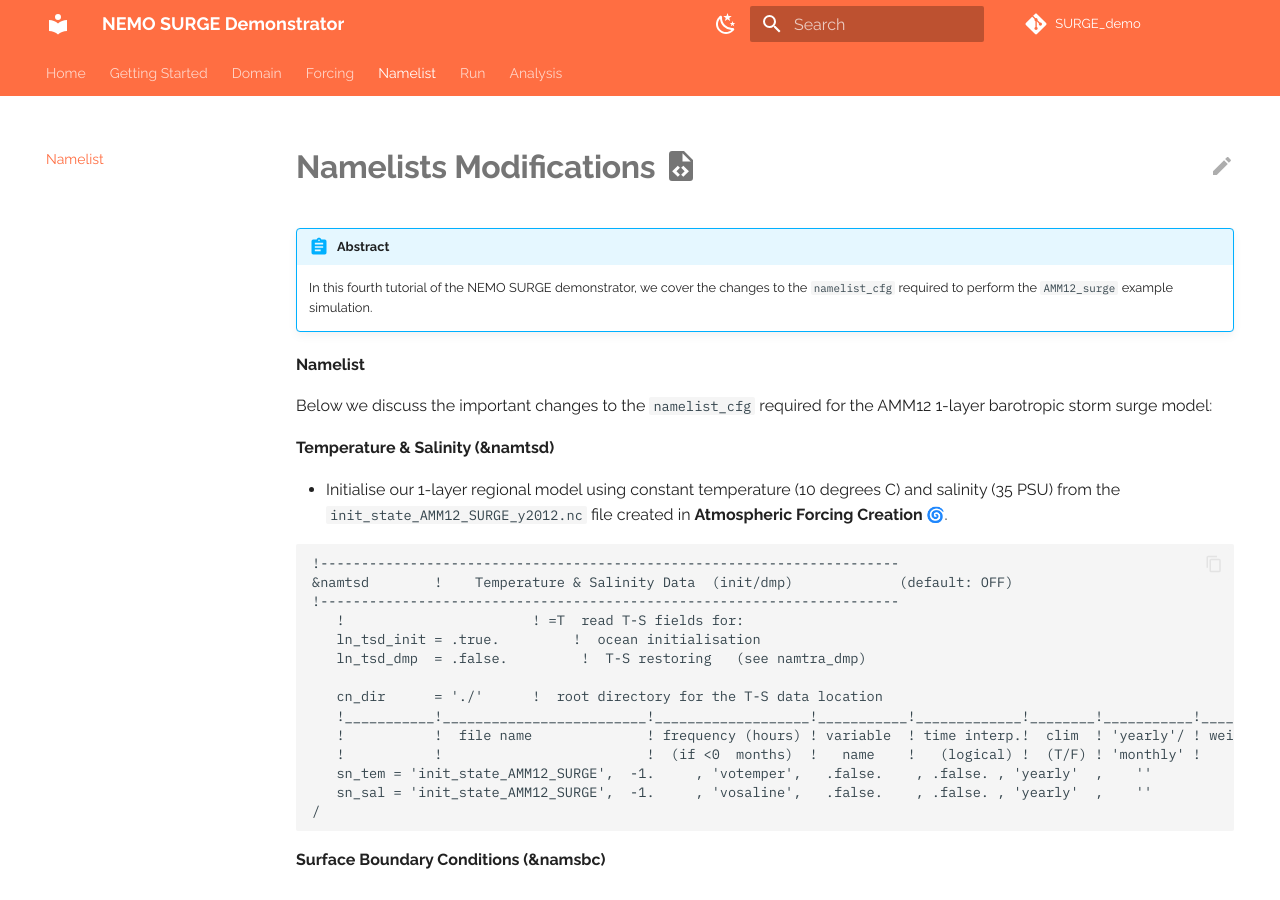
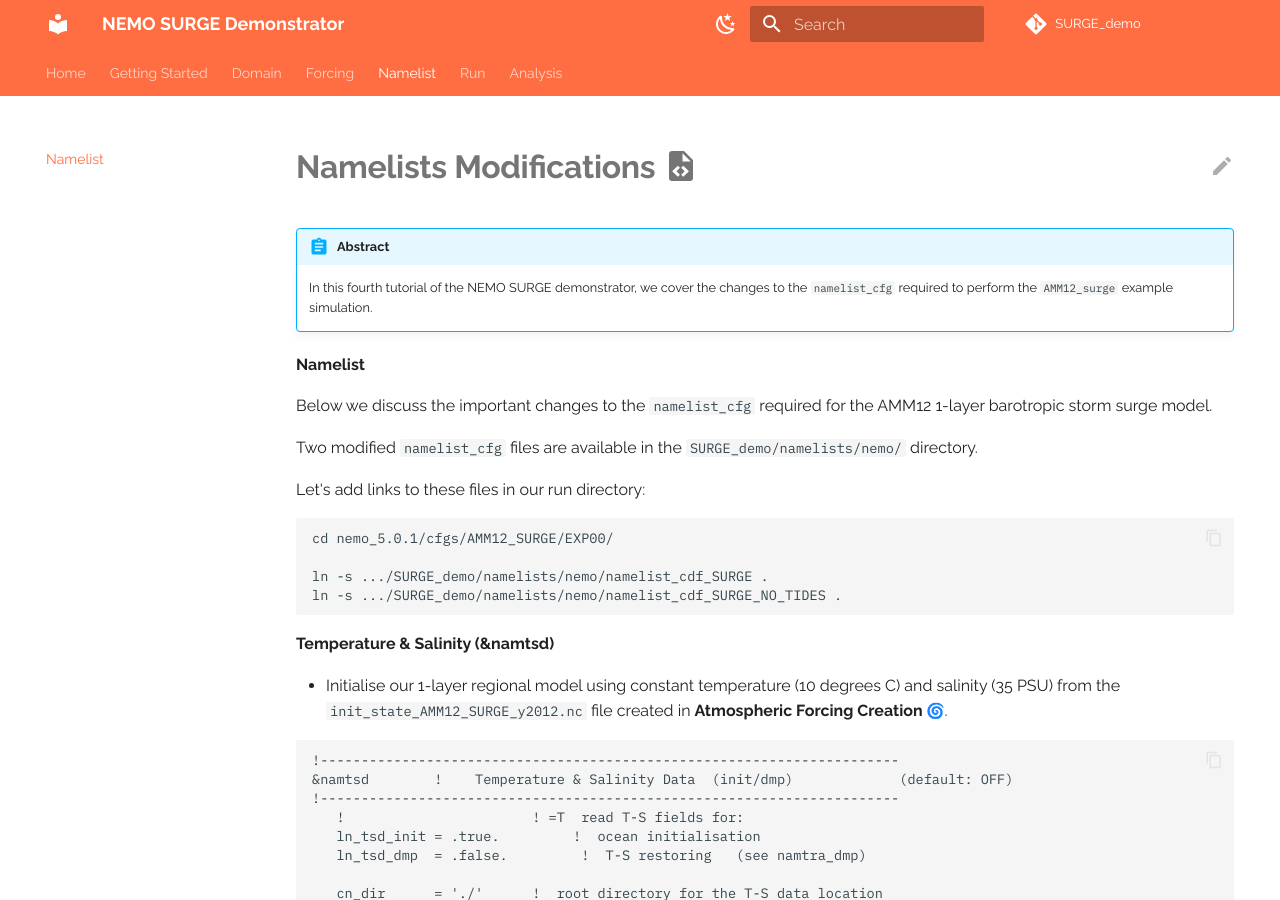
Before and after one commit to NOC-MSM/SURGE_demo, an MkDocs documentation site: the page built from docs/docs/namelist.md, in a window 1280 px wide and 900 px high. Built offline with MkDocs 1.6.1 and Material for MkDocs 9.7.7, drawn with Linux system fonts in a browser that asks for light colours; emoji names are drawn with the system emoji font; comment, search, counter and statistics services are not loaded; some of the changed text lies outside the part shown.

Commit message:
Added steps to create links to two namelist_cfg examples.

````diff
--- a/docs/docs/namelist.md
+++ b/docs/docs/namelist.md
@@ -6,7 +6,18 @@
 
 **Namelist**
 
-Below we discuss the important changes to the `namelist_cfg` required for the AMM12 1-layer barotropic storm surge model:
+Below we discuss the important changes to the `namelist_cfg` required for the AMM12 1-layer barotropic storm surge model.
+
+Two modified `namelist_cfg` files are available in the `SURGE_demo/namelists/nemo/` directory.
+
+Let's add links to these files in our run directory:
+
+```sh
+cd nemo_5.0.1/cfgs/AMM12_SURGE/EXP00/
+
+ln -s .../SURGE_demo/namelists/nemo/namelist_cdf_SURGE .
+ln -s .../SURGE_demo/namelists/nemo/namelist_cdf_SURGE_NO_TIDES .
+```
 
 **Temperature & Salinity (&namtsd)**
 
@@ -218,3 +229,9 @@ Generic Length Scale (GLS) scheme `ln_zdfgls = .false.`.
    nn_havtb    =    0         !  horizontal shape for avtb (=1) or not (=0)
 /
 ```
+
+!!! success
+
+    You have now modified the `namelist_cfg` file for the case of a 1-layer barotropic model.
+
+    Next, continue to the fifth tutorial **Running AMM12_SURGE :fast_forward:** to learn how to run a simulation both with and without tidal boundary forcing.
````
